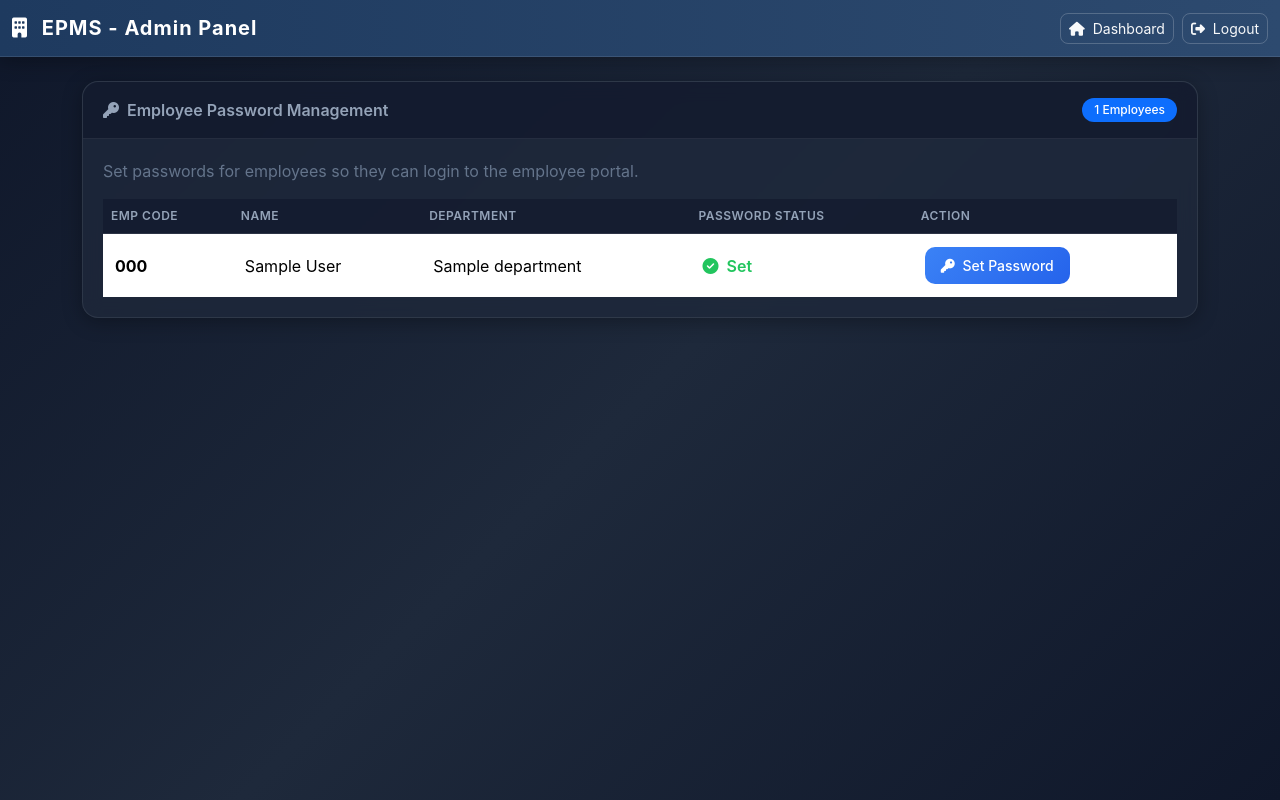
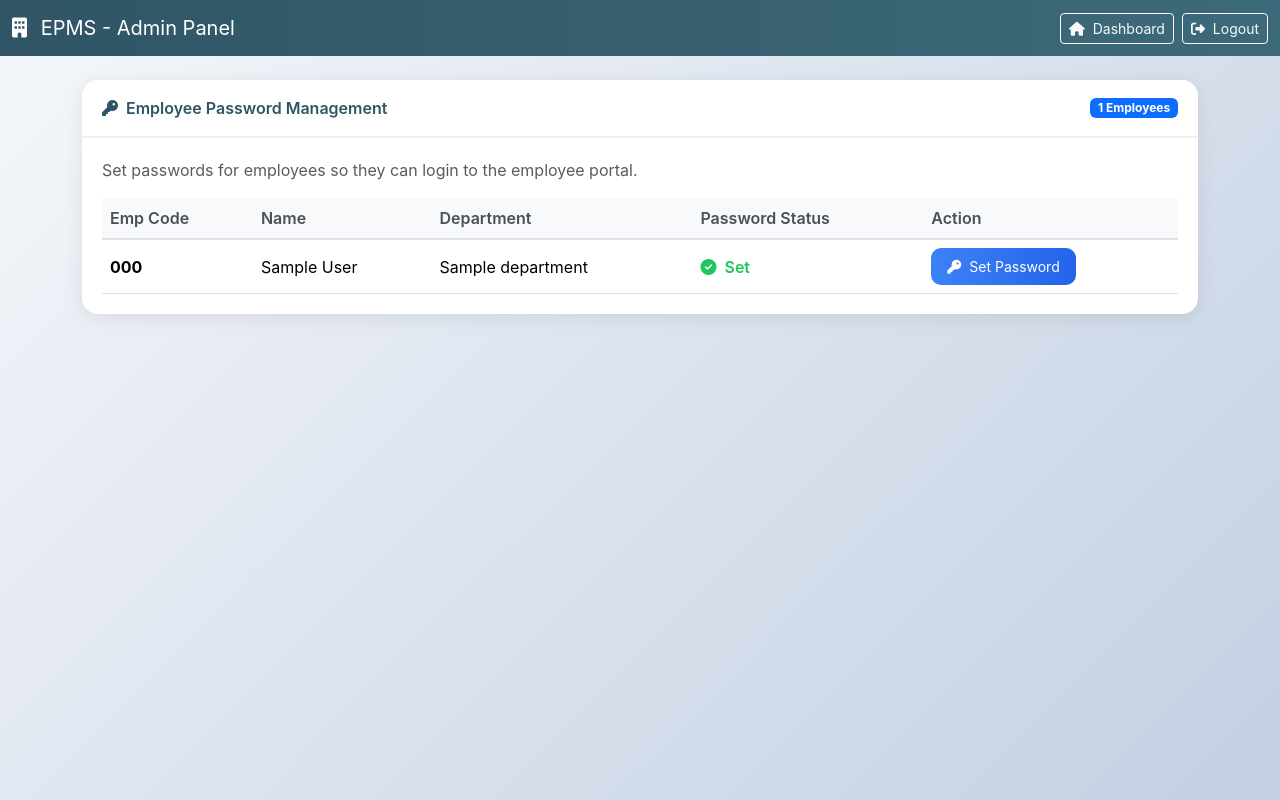
Before and after one commit to AyanMulani/EPMS12, a Flask app: page /admin/employee-passwords in a window 1280 px wide. Run offline with Flask 3, Linux system fonts and the light colour scheme; a user stored in the database is signed in; tables that the repository leaves empty hold one stand-in row (values such as "Sample post").

Commit message:
Update admin_employee_passwords.html

```diff
--- a/templates/admin_employee_passwords.html
+++ b/templates/admin_employee_passwords.html
@@ -9,109 +9,72 @@
 <link href="https://cdnjs.cloudflare.com/ajax/libs/font-awesome/6.4.2/css/all.min.css" rel="stylesheet">
 
 <style>
-/* ===== Dark Premium Theme ===== */
 body {
     font-family: -apple-system, BlinkMacSystemFont, 'Segoe UI', sans-serif;
-    background: linear-gradient(135deg, #0f172a 0%, #1e293b 50%, #0f172a 100%);
+    background: linear-gradient(135deg, #f5f7fa 0%, #c3cfe2 100%);
     min-height: 100vh;
-    color: #e2e8f0;
 }
 
 .navbar {
-    background: linear-gradient(90deg, #1e3a5f 0%, #2d4a6f 100%) !important;
-    box-shadow: 0 4px 20px rgba(0,0,0,0.3);
-    border-bottom: 1px solid rgba(255,255,255,0.1);
-}
-
-.navbar-brand {
-    font-weight: 700;
-    letter-spacing: 1px;
+    background: linear-gradient(90deg, #2f5566, #3d6a7a) !important;
 }
 
 .card {
-    border: 1px solid rgba(255,255,255,0.08);
+    border: none;
     border-radius: 16px;
-    background: rgba(30, 41, 59, 0.8);
-    backdrop-filter: blur(10px);
-    box-shadow: 0 4px 20px rgba(0,0,0,0.3);
+    box-shadow: 0 4px 20px rgba(0,0,0,0.08);
     margin-bottom: 20px;
 }
 
 .card-header {
-    background: rgba(15, 23, 42, 0.6);
-    border-bottom: 1px solid rgba(255,255,255,0.08);
+    background: white;
+    border-bottom: 2px solid #f0f0f0;
     border-radius: 16px 16px 0 0 !important;
     font-weight: 600;
-    color: #94a3b8;
+    color: #2f5566;
     padding: 16px 20px;
 }
 
 .card-body {
     padding: 20px;
-    color: #e2e8f0;
 }
 
-/* ===== Buttons ===== */
 .btn-primary {
-    background: linear-gradient(135deg, #3b82f6 0%, #2563eb 100%);
+    background: linear-gradient(90deg, #3b82f6, #2563eb);
     border: none;
     border-radius: 10px;
     padding: 8px 16px;
-    font-weight: 500;
 }
 
 .btn-primary:hover {
-    background: linear-gradient(135deg, #2563eb 0%, #1d4ed8 100%);
+    background: linear-gradient(90deg, #2563eb, #1d4ed8);
 }
 
 .btn-success {
-    background: linear-gradient(135deg, #22c55e 0%, #16a34a 100%);
+    background: linear-gradient(90deg, #22c55e, #16a34a);
     border: none;
     border-radius: 10px;
-    font-weight: 500;
 }
 
 .btn-success:hover {
-    background: linear-gradient(135deg, #16a34a 0%, #15803d 100%);
+    background: linear-gradient(90deg, #16a34a, #15803d);
 }
 
-.btn-outline-light {
-    border-radius: 8px;
-    border: 1px solid rgba(255,255,255,0.2);
-}
-
-.btn-outline-light:hover {
-    background: rgba(255,255,255,0.1);
-    border-color: rgba(255,255,255,0.3);
-}
-
-/* ===== Tables ===== */
 .table {
     margin-bottom: 0;
-    color: #e2e8f0;
 }
 
 .table thead th {
-    background: rgba(15, 23, 42, 0.6);
-    border-bottom: 2px solid rgba(255,255,255,0.1);
-    color: #94a3b8;
+    background: #f8f9fa;
+    border-bottom: 2px solid #dee2e6;
+    color: #495057;
     font-weight: 600;
-    text-transform: uppercase;
-    font-size: 12px;
-    letter-spacing: 0.5px;
 }
 
 .table td {
-    border-bottom: 1px solid rgba(255,255,255,0.05);
     vertical-align: middle;
-    padding: 12px;
 }
 
-.table tbody tr:hover {
-    background: rgba(59, 130, 246, 0.1);
-}
-
-/* ===== Status ===== */
 .status-set {
     color: #22c55e;
     font-weight: 600;
@@ -122,94 +85,35 @@ body {
     font-weight: 600;
 }
 
-/* ===== Badges ===== */
-.badge {
-    padding: 6px 12px;
-    border-radius: 20px;
-    font-weight: 500;
-}
-
-/* ===== Modal ===== */
 .modal-content {
     border-radius: 16px;
     border: none;
-    background: #1e293b;
 }
 
 .modal-header {
     border-radius: 16px 16px 0 0;
-    background: #0f172a;
-    border-bottom: 1px solid rgba(255,255,255,0.1);
-    color: #e2e8f0;
+    background: #f8f9fa;
 }
 
-.modal-body {
-    background: #1e293b;
-    color: #e2e8f0;
-}
-
-.modal-footer {
-    border-top: 1px solid rgba(255,255,255,0.1);
-    background: #0f172a;
-}
-
-.btn-close {
-    filter: invert(1);
-}
-
-/* ===== Form Elements ===== */
 .form-label {
     font-weight: 500;
-    color: #94a3b8;
+    color: #374151;
     margin-bottom: 6px;
 }
 
 .form-control {
     border-radius: 10px;
-    border: 1px solid rgba(255,255,255,0.1);
+    border: 1px solid #d1d5db;
     padding: 10px 14px;
-    background: #0f172a;
-    color: #e2e8f0;
 }
 
 .form-control:focus {
     border-color: #3b82f6;
     box-shadow: 0 0 0 3px rgba(59, 130, 246, 0.15);
-    background: #0f172a;
-    color: #e2e8f0;
 }
 
-.form-control::placeholder {
-    color: #64748b;
-}
-
-/* ===== Alerts ===== */
 .alert {
     border-radius: 12px;
-    border: none;
-    padding: 12px 20px;
-}
-
-.alert-success {
-    background: rgba(34, 197, 94, 0.2);
-    color: #22c55e;
-}
-
-.alert-danger {
-    background: rgba(239, 68, 68, 0.2);
-    color: #ef4444;
-}
-
-/* ===== Empty State ===== */
-.text-muted {
-    color: #64748b !important;
-}
-
-/* ===== Responsive ===== */
-@media (max-width: 768px) {
-    .card {
-        margin-bottom: 15px;
-    }
 }
 </style>
 </head>
```
